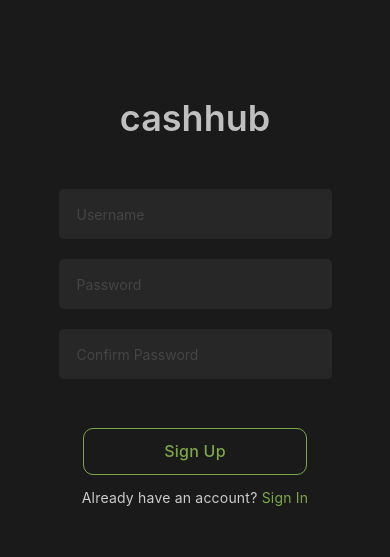
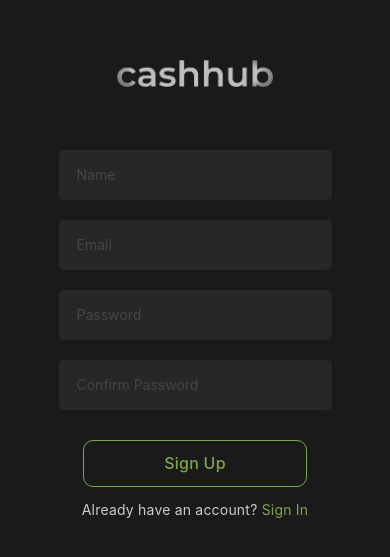
Before and after one commit to Dunitrashuk/CashHub, a React Native app: screen /SignUp in a window 390 px wide. Shown: the part 121-678 px from the top of the page. Built offline with nearby package versions, Linux system fonts and the light colour scheme.

Commit message:
implemented client-side validation for signin and signup

```diff
--- a/app.json
+++ b/app.json
@@ -1,5 +1,6 @@
 {
   "expo": {
+    "scheme": "myapp",
     "name": "cashhub",
     "slug": "cashhub",
     "version": "1.0.0",
--- a/components/Accounts.js
+++ b/components/Accounts.js
@@ -1,8 +1,11 @@
 import React from 'react';
-import { View, Text, StyleSheet, Dimensions } from 'react-native';
+import { View, Text, StyleSheet, Dimensions, TouchableOpacity, Alert } from 'react-native';
 import { FlatList } from 'react-native-gesture-handler';
 import AccountCard from './AccountCard';
 import Icon from 'react-native-vector-icons/Ionicons';
+import axios from 'axios';
+import { openBrowserAsync } from 'expo-web-browser';
+import * as Linking from 'expo-linking';
 
 
 const cards = [
@@ -36,17 +39,55 @@ const styles = StyleSheet.create({
         backgroundColor: 'rgba(255, 255, 255, 1)',
         opacity: 0.5,
         borderRadius: 15,
+    },
+
+    addFirstBankContainer: {
+        display: "flex",
+        marginLeft: 20,
+        marginRight: 20,
+        height: 130,
+        width: width,
+        backgroundColor: 'grey',
+        opacity: 0.8,
+        borderRadius: 15,
+        padding: 15,
+        justifyContent: "space-around",
+        alignItems: "center",
     }
 
 });
 
 const { width } = Dimensions.get('window');
 
+
+function addBankAccount() {
+
+    axios.post('https://guam-null-grew-cocktail.trycloudflare.com/api/connect/connect')
+        .then(response => {
+            let url = response.data.connect_url;
+            Linking.openURL(url)
+        })
+        .catch(error => {
+            Alert.alert(
+                'Error',
+                'Could not connect to API',
+                [
+                    {
+                        text: 'Try Again',
+                        style: 'cancel',
+                    },
+                ],
+            );
+        });
+
+
+}
+
 export default function Accounts(props) {
     return (
         <View>
             <Text style={styles.title}>Accounts</Text>
-            <FlatList
+            {/* <FlatList
                 data={cards}
                 keyExtractor={(item => item.key)}
                 horizontal
@@ -59,7 +100,13 @@ export default function Accounts(props) {
                 renderItem={({ item }) => {
                     return <AccountCard bank={item.bank} balance={item.balance} />
                 }}
-            />
+            /> */}
+            <View style={styles.addFirstBankContainer}>
+                <Text style={{ color: "#D6D6D6", fontWeight: "500" }}>Add your first bank account</Text>
+                <TouchableOpacity onPress={addBankAccount}>
+                    <Icon name={"add-circle-outline"} size={50} color={"#7DA747"} />
+                </TouchableOpacity>
+            </View>
         </View>
     );
 }
--- a/components/SignInButton.js
+++ b/components/SignInButton.js
@@ -24,9 +24,9 @@ const styles = StyleSheet.create({
     },
 });
 
-const SignInButton = ({ navigation, title }) => {
+const SignInButton = ({ title }) => {
     return (
-        <TouchableOpacity style={styles.button} onPress={() => navigation.navigate("Main")}>
+        <TouchableOpacity style={styles.button} >
             <Text style={styles.text}>{title}</Text>
         </TouchableOpacity>
     )
--- a/screens/SignIn.js
+++ b/screens/SignIn.js
@@ -1,7 +1,10 @@
 import React from 'react';
 import { useState } from 'react';
-import { Text, StyleSheet, View, TextInput } from 'react-native';
-import SignInButton from '../components/SignInButton';
+import { Text, StyleSheet, View, TextInput, Image } from 'react-native';
+import { TouchableOpacity } from 'react-native-gesture-handler';
+import { Formik } from 'formik';
+import * as yup from 'yup';
+import axios from 'axios';
 
 const styles = StyleSheet.create({
     container: {
@@ -10,6 +13,18 @@ const styles = StyleSheet.create({
         alignItems: "center",
         flex: 1,
         backgroundColor: "#1A1A1A",
+    },
+
+    button: {
+        alignItems: 'center',
+        justifyContent: 'center',
+        paddingVertical: 12,
+        paddingHorizontal: 80,
+        borderRadius: 10,
+        backgroundColor: 'transparent',
+        borderColor: "#7DA747",
+        borderWidth: 1,
+
     },
 
     logoContainer: {
@@ -37,14 +52,16 @@ const styles = StyleSheet.create({
         justifyContent: "center",
         alignItems: "center",
         backgroundColor: "#1A1A1A",
+        marginTop: 20
     },
 
 
     logo: {
-        fontSize: 36,
-        fontWeight: "600",
-        color: "#BFBFBF"
+        resizeMode: "contain",
+        alignSelf: 'center',
+        width: "40%",
     },
+
 
     input: {
         width: "70%",
@@ -58,47 +75,88 @@ const styles = StyleSheet.create({
 
     signUpButton: {
         color: "#7DA747"
+    },
+
+    error: {
+        color: "#A73C3C",
+        fontSize: 10,
+        alignSelf: 'flex-start',
+        marginLeft: "15%"
     }
 
 });
 
+let schema = yup.object().shape({
+    email: yup.string().email("Enter valid email").required("Email is required"),
+    password: yup.string().required("Password is required"),
+})
 
 const SignIn = ({ navigation }) => {
 
-    const [username, setUsername] = useState('');
-    const [password, setPassword] = useState('');
-    console.log(username)
+    // const [username, setUsername] = useState('');
+    // const [password, setPassword] = useState('');
+    // console.log(username)
 
     return (
         <View style={styles.container}>
 
-            <View style={styles.logoContainer}>
-                <Text style={styles.logo}>cashhub</Text>
-            </View >
 
+            <Image style={styles.logo} source={require('../assets/cashhub.png')} />
+
+
+            <Formik
+                initialValues={{ name: "", email: "", password: "", confirmPassword: "" }}
+                validateOnMount={true}
+                onSubmit={values => handleSignUp(values, navigation)}
+                validationSchema={schema}
+            >
+
+                {({ handleChange, handleBlur, handleSubmit, values, errors, touched }) => (
                     <View style={styles.formContainer}>
+
                         <TextInput
+                            onChangeText={handleChange('email')}
+                            onBlur={handleBlur('email')}
+                            value={values.email}
                             style={styles.input}
-                    placeholder={"Username"}
+                            placeholder={"Email"}
                             placeholderTextColor="#454545"
-                    onChangeText={newText => setUsername(newText)}
-                    value={username}
                             autoCapitalize={"none"}
-                    multiline={false}
                         />
+                        {(errors.email && touched.email) &&
+                            <Text style={styles.error}>{errors.email}</Text>}
                         <TextInput
+                            onChangeText={handleChange('password')}
+                            onBlur={handleBlur('password')}
+                            value={values.password}
                             style={styles.input}
                             placeholder={"Password"}
                             placeholderTextColor="#454545"
                             secureTextEntry
-                    onChangeText={password => setPassword(password)}
-                    value={password}
                         />
+                        {(errors.password && touched.password) &&
+                            <Text style={styles.error}>{errors.password}</Text>}
+
+                        <View style={styles.buttonContainer}>
+                            <TouchableOpacity style={styles.button} onPress={handleSubmit}>
+                                <Text style={{
+                                    color: '#7DA747',
+                                    fontSize: 16,
+                                    lineHeight: 21,
+                                    fontWeight: "500",
+                                    letterSpacing: 0.25,
+                                }}>Sign In</Text>
+                            </TouchableOpacity>
+                            <Text style={{
+                                color: "#CCCCCC",
+                                marginTop: 14,
+                                letterSpacing: 0.2
+                            }}>Don't have an account?  <Text style={styles.signUpButton} onPress={() => navigation.navigate("SignUp")}>Sign Up</Text></Text>
                         </View>
-            <View style={styles.buttonContainer}>
-                <SignInButton navigation={navigation} title="Sign In" />
-                <Text style={{ color: "#CCCCCC", marginTop: 14, letterSpacing: 0.2 }}>Don't have an account? <Text style={styles.signUpButton} onPress={() => navigation.navigate("SignUp")}>Sign Up</Text></Text>
                     </View>
+                )}
+            </Formik>
+
         </View >
     )
 }
--- a/screens/SignUp.js
+++ b/screens/SignUp.js
@@ -1,7 +1,11 @@
 import React from 'react';
 import { useState } from 'react';
-import { Text, StyleSheet, View, TextInput } from 'react-native';
+import { Text, StyleSheet, View, TextInput, Alert, Image } from 'react-native';
+import { TouchableOpacity } from 'react-native-gesture-handler';
 import SignInButton from '../components/SignInButton';
+import { Formik } from 'formik';
+import * as yup from 'yup';
+import axios from 'axios';
 
 const styles = StyleSheet.create({
     container: {
@@ -12,8 +16,20 @@ const styles = StyleSheet.create({
         backgroundColor: "#1A1A1A",
     },
 
+    button: {
+        alignItems: 'center',
+        justifyContent: 'center',
+        paddingVertical: 12,
+        paddingHorizontal: 80,
+        borderRadius: 10,
+        backgroundColor: 'transparent',
+        borderColor: "#7DA747",
+        borderWidth: 1,
+
+    },
+
     logoContainer: {
-        width: "100%",
+        width: "50%",
         display: "flex",
         justifyContent: "center",
         alignItems: "center",
@@ -37,13 +53,14 @@ const styles = StyleSheet.create({
         justifyContent: "center",
         alignItems: "center",
         backgroundColor: "#1A1A1A",
+        marginTop: 20
     },
 
 
     logo: {
-        fontSize: 36,
-        fontWeight: "600",
-        color: "#BFBFBF"
+        resizeMode: "contain",
+        alignSelf: 'center',
+        width: "40%",
     },
 
     input: {
@@ -58,56 +75,148 @@ const styles = StyleSheet.create({
 
     signUpButton: {
         color: "#7DA747"
+    },
+
+    error: {
+        color: "#A73C3C",
+        fontSize: 10,
+        alignSelf: 'flex-start',
+        marginLeft: "15%"
     }
 
 });
 
 
+function handleSignUp(values, navigation) {
+    axios.post('https://upc-reports-dig-midlands.trycloudflare.com/api/users', {
+        name: values.name,
+        email: values.email,
+        password: values.password
+    })
+        .then(response => {
+            console.log(response.status)
+            navigation.navigate("Main")
+        })
+        .catch(error => {
+            Alert.alert(
+                'Error',
+                'Email not available',
+                [
+                    {
+                        text: 'Try Again',
+                        style: 'cancel',
+                    },
+                ],
+            );
+        });
+}
+
+let schema = yup.object().shape({
+    name: yup.
+        string().
+        required("Name is required"),
+    email: yup.
+        string().
+        email("Enter valid email").
+        required("Email is required"),
+    password: yup.
+        string().
+        min(8, ({ min }) => `Password must be at least ${min} characters`).
+        required("Password is required"),
+    confirmPassword: yup.
+        string().
+        required("Confirm Password is required").
+        oneOf([yup.ref('password'), null], 'Passwords must match')
+})
+
 const SignIn = ({ navigation }) => {
 
-    const [username, setUsername] = useState('');
-    const [password, setPassword] = useState('');
-    const [confirmPassword, setConfirmPassword] = useState('');
+    // const [name, setName] = useState('');
+    // const [email, setEmail] = useState('');
+    // const [password, setPassword] = useState('');
+    // const [confirmPassword, setConfirmPassword] = useState('');
 
 
     return (
         <View style={styles.container}>
 
-            <View style={styles.logoContainer}>
-                <Text style={styles.logo}>cashhub</Text>
-            </View >
+            <Image style={styles.logo} source={require('../assets/cashhub.png')} />
 
+            <Formik
+                initialValues={{ name: "", email: "", password: "", confirmPassword: "" }}
+                validateOnMount={true}
+                onSubmit={values => handleSignUp(values, navigation)}
+                validationSchema={schema}
+            >
+
+                {({ handleChange, handleBlur, handleSubmit, values, errors, touched }) => (
                     <View style={styles.formContainer}>
                         <TextInput
+                            onChangeText={handleChange('name')}
+                            onBlur={handleBlur('name')}
+                            value={values.name}
                             style={styles.input}
-                    placeholder={"Username"}
+                            placeholder={"Name"}
                             placeholderTextColor="#454545"
-                    onChangeText={newText => setUsername(newText)}
-                    value={username}
                             autoCapitalize={"none"}
                         />
+                        {(errors.name && touched.name) &&
+                            <Text style={styles.error}>{errors.name}</Text>}
                         <TextInput
+                            onChangeText={handleChange('email')}
+                            onBlur={handleBlur('email')}
+                            value={values.email}
+                            style={styles.input}
+                            placeholder={"Email"}
+                            placeholderTextColor="#454545"
+                            autoCapitalize={"none"}
+                        />
+                        {(errors.email && touched.email) &&
+                            <Text style={styles.error}>{errors.email}</Text>}
+                        <TextInput
+                            onChangeText={handleChange('password')}
+                            onBlur={handleBlur('password')}
+                            value={values.password}
                             style={styles.input}
                             placeholder={"Password"}
                             placeholderTextColor="#454545"
                             secureTextEntry
-                    onChangeText={newText => setPassword(newText)}
-                    value={password}
                         />
+                        {(errors.password && touched.password) &&
+                            <Text style={styles.error}>{errors.password}</Text>}
                         <TextInput
+                            onChangeText={handleChange('confirmPassword')}
+                            onBlur={handleBlur('confirmPassword')}
+                            value={values.confirmPassword}
                             style={styles.input}
                             placeholder={"Confirm Password"}
                             placeholderTextColor="#454545"
                             secureTextEntry
-                    onChangeText={(newText) => setConfirmPassword(newText)}
-                    value={confirmPassword}
                         />
+                        {(errors.confirmPassword && touched.confirmPassword) &&
+                            <Text style={styles.error}>{errors.confirmPassword}</Text>}
+
+
+                        <View style={styles.buttonContainer}>
+                            <TouchableOpacity style={styles.button} onPress={handleSubmit}>
+                                <Text style={{
+                                    color: '#7DA747',
+                                    fontSize: 16,
+                                    lineHeight: 21,
+                                    fontWeight: "500",
+                                    letterSpacing: 0.25,
+                                }}>Sign Up</Text>
+                            </TouchableOpacity>
+                            <Text style={{
+                                color: "#CCCCCC",
+                                marginTop: 14,
+                                letterSpacing: 0.2
+                            }}>Already have an account? <Text style={styles.signUpButton} onPress={() => navigation.navigate("SignIn")}>Sign In</Text></Text>
                         </View>
-            <View style={styles.buttonContainer}>
-                <SignInButton navigation={navigation} title="Sign Up" />
-                <Text style={{ color: "#CCCCCC", marginTop: 14, letterSpacing: 0.2 }}>Already have an account? <Text style={styles.signUpButton} onPress={() => navigation.navigate("SignIn")}>Sign In</Text></Text>
                     </View>
-        </View >
+                )}
+            </Formik>
+        </View>
     )
 }
 
```
Also changed, not shown: package.json (+6 -1 lines), 2 other files (tests, documents, lock files or other folders). Lines whose indentation alone changed are shown as unchanged.
